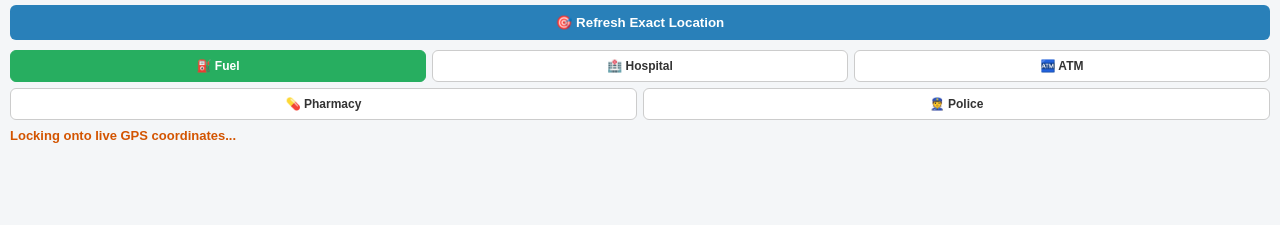
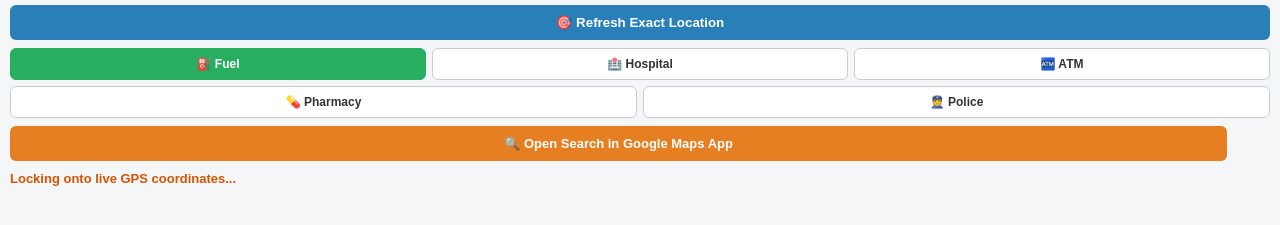
Before and after one commit to anuvrat03/essentials-finder, a plain HTML site: page index.html in a window 1280 px wide. Both pictures are taken after a click on the button "⛽ Fuel". Shown: the part 63-288 px from the top of the page. Drawn offline with nearby package versions, Linux system fonts and the light colour scheme.

Commit message:
Update fallback button and adjust search radius

```diff
--- a/index.html
+++ b/index.html
@@ -32,8 +32,22 @@
       border: none;
       border-radius: 6px;
       font-weight: bold;
+      margin-bottom: 8px;
+      cursor: pointer;
+    }
+
+    .fallback-btn {
+      display: block;
+      width: 95%;
+      text-align: center;
+      padding: 10px;
+      background: #e67e22;
+      color: white;
+      text-decoration: none;
+      border-radius: 6px;
+      font-weight: bold;
+      font-size: 13px;
       margin-bottom: 10px;
-      cursor: pointer;
     }
 
     #map { height: 220px; width: 100%; border-radius: 8px; margin-bottom: 10px; }
@@ -74,6 +88,8 @@
     <button class="cat-btn" onclick="switchCategory('police')">👮 Police</button>
   </div>
 
+  <a id="gmaps-fallback" class="fallback-btn" href="#" target="_blank">🔍 Open Search in Google Maps App</a>
+
   <div id="status">Tap 'Refresh Location' or allow GPS access...</div>
   <div id="map"></div>
   <div id="results"></div>
@@ -84,13 +100,12 @@
     let userLat = null, userLon = null;
     let currentCat = 'fuel';
 
-    // Tight 3km (3000m) radius so close spots like your 100m HP pump appear immediately
     const queries = {
-      fuel: '(node["amenity"="fuel"](around:3000,{lat},{lon});way["amenity"="fuel"](around:3000,{lat},{lon}););',
-      hospital: '(node["amenity"="hospital"](around:3000,{lat},{lon});way["amenity"="hospital"](around:3000,{lat},{lon}););',
-      atm: '(node["amenity"="atm"](around:2000,{lat},{lon});node["amenity"="bank"](around:2000,{lat},{lon}););',
-      pharmacy: '(node["amenity"="pharmacy"](around:2000,{lat},{lon}););',
-      police: '(node["amenity"="police"](around:3000,{lat},{lon});way["amenity"="police"](around:3000,{lat},{lon}););'
+      fuel: '(node["amenity"="fuel"](around:5000,{lat},{lon});way["amenity"="fuel"](around:5000,{lat},{lon}););',
+      hospital: '(node["amenity"="hospital"](around:5000,{lat},{lon});way["amenity"="hospital"](around:5000,{lat},{lon}););',
+      atm: '(node["amenity"="atm"](around:3000,{lat},{lon});node["amenity"="bank"](around:3000,{lat},{lon}););',
+      pharmacy: '(node["amenity"="pharmacy"](around:3000,{lat},{lon}););',
+      police: '(node["amenity"="police"](around:5000,{lat},{lon});way["amenity"="police"](around:5000,{lat},{lon}););'
     };
 
     function getDistance(lat1, lon1, lat2, lon2) {
@@ -103,12 +118,21 @@
       return R * 2 * Math.atan2(Math.sqrt(a), Math.sqrt(1-a));
     }
 
+    function updateFallbackLink() {
+      const fallbackBtn = document.getElementById('gmaps-fallback');
+      if (userLat && userLon) {
+        fallbackBtn.href = `https://www.google.com/maps/search/${encodeURIComponent(currentCat)}+near+${userLat},${userLon}`;
+        fallbackBtn.innerText = `🔍 Search ${currentCat.toUpperCase()} on Google Maps`;
+      }
+    }
+
     function requestPreciseLocation() {
       document.getElementById('status').innerText = "Locking onto live GPS coordinates...";
       navigator.geolocation.getCurrentPosition(
         (pos) => {
           userLat = pos.coords.latitude;
           userLon = pos.coords.longitude;
+          updateFallbackLink();
           if (!map) {
             initMap();
           } else {
@@ -129,6 +153,7 @@
       currentCat = cat;
       document.querySelectorAll('.cat-btn').forEach(b => b.classList.remove('active'));
       if (event && event.target) event.target.classList.add('active');
+      updateFallbackLink();
       loadData();
     }
 
@@ -142,13 +167,12 @@
     async function loadData() {
       if (!userLat || !userLon) return;
 
-      document.getElementById('status').innerText = `Searching nearby ${currentCat.toUpperCase()} spots within 3km...`;
+      document.getElementById('status').innerText = `Searching nearby ${currentCat.toUpperCase()} spots...`;
       placesGroup.clearLayers();
       const resultsDiv = document.getElementById('results');
       resultsDiv.innerHTML = "";
 
       const rawQuery = queries[currentCat].replaceAll('{lat}', userLat).replaceAll('{lon}', userLon);
-      // Fetching center results without hard capping to 30 items
       const url = `https://overpass-api.de/api/interpreter?data=${encodeURIComponent('[out:json][timeout:25];' + rawQuery + 'out center;')}`;
 
       try {
@@ -156,7 +180,7 @@
         const data = await res.json();
 
         if (!data.elements || data.elements.length === 0) {
-          document.getElementById('status').innerText = `No ${currentCat} spots found within 3 km of your current position.`;
+          document.getElementById('status').innerText = `No ${currentCat} spots registered nearby in OpenStreetMap.`;
           return;
         }
 
@@ -168,10 +192,9 @@
           return { name, lat: itemLat, lon: itemLon, dist };
         });
 
-        // Strict sort so the absolute closest spot (e.g. 100 meters) is #1
         spots.sort((a, b) => a.dist - b.dist);
 
-        document.getElementById('status').innerText = `Found ${spots.length} nearby ${currentCat} spots within 3km:`;
+        document.getElementById('status').innerText = `Found ${spots.length} nearby ${currentCat} spots:`;
 
         spots.forEach(spot => {
           if (spot.lat && spot.lon) {
```
